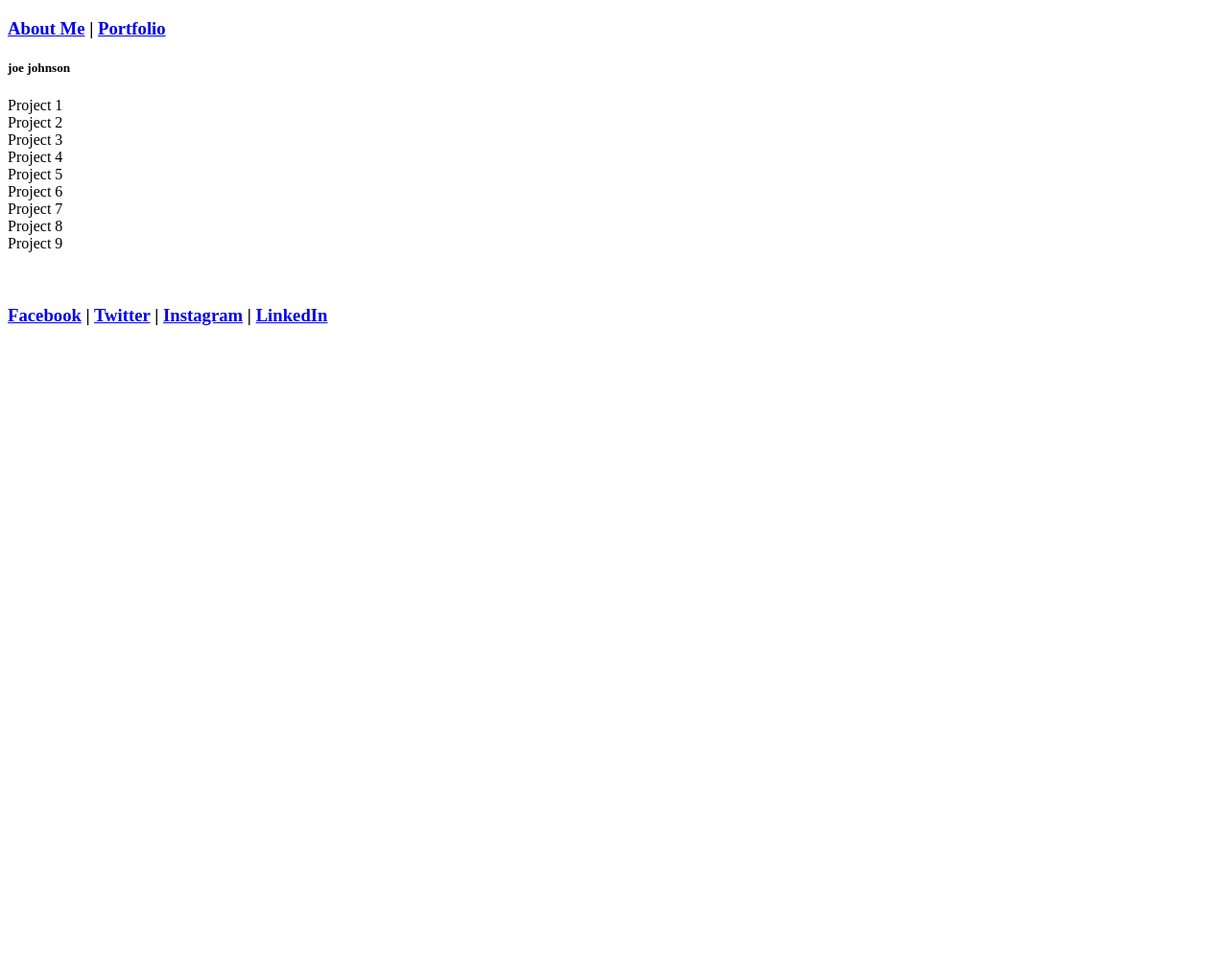
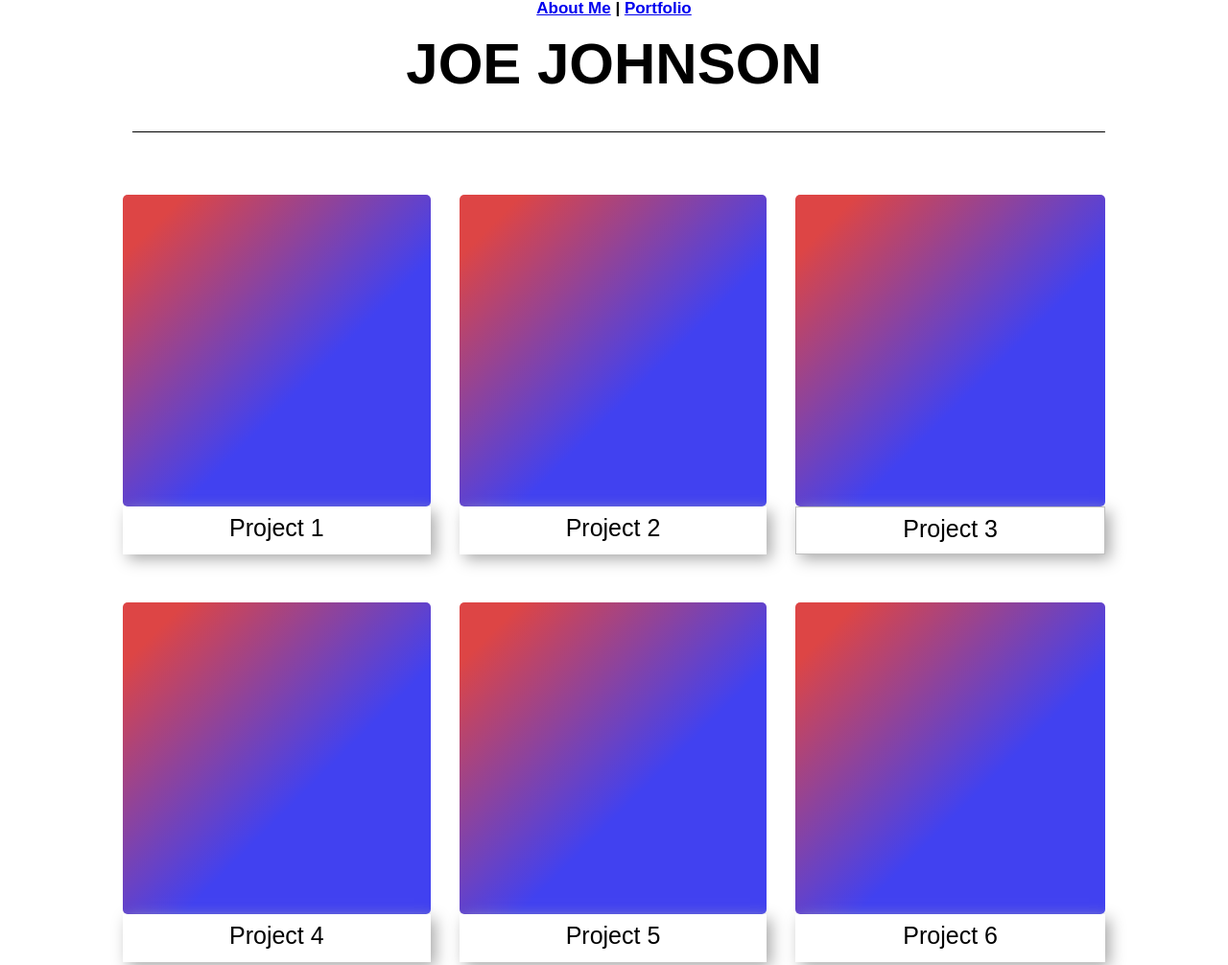
Before and after one commit to chupe1il/Homework, a plain HTML site: page Portfolio/index.html in a window 1280 px wide. Shown: the top 1006 px of the page at 96% size. Before the commit the page ends 800 px from the top, so only its background shows below. Drawn offline with Linux system fonts and the light colour scheme; the site is published under a folder, as on GitHub Pages, so addresses that start at the root find nothing.

Commit message:
Update index.html

```diff
--- a/Portfolio/index.html
+++ b/Portfolio/index.html
@@ -5,7 +5,7 @@
     <meta name="viewport" content="width=device-width, initial-scale=1.0">
     <meta http-equiv="X-UA-Compatible" content="ie=edge">
     <title>Joe Johson/Portfolio</title>
-    <link rel="stylesheet" href="/main.css">
+    <link rel="stylesheet" href="../main.css">
 </head>
 <body>
     <h3><a href="/">About Me</a> | <a href="Portfolio/index.html">Portfolio</a></h3>
```
